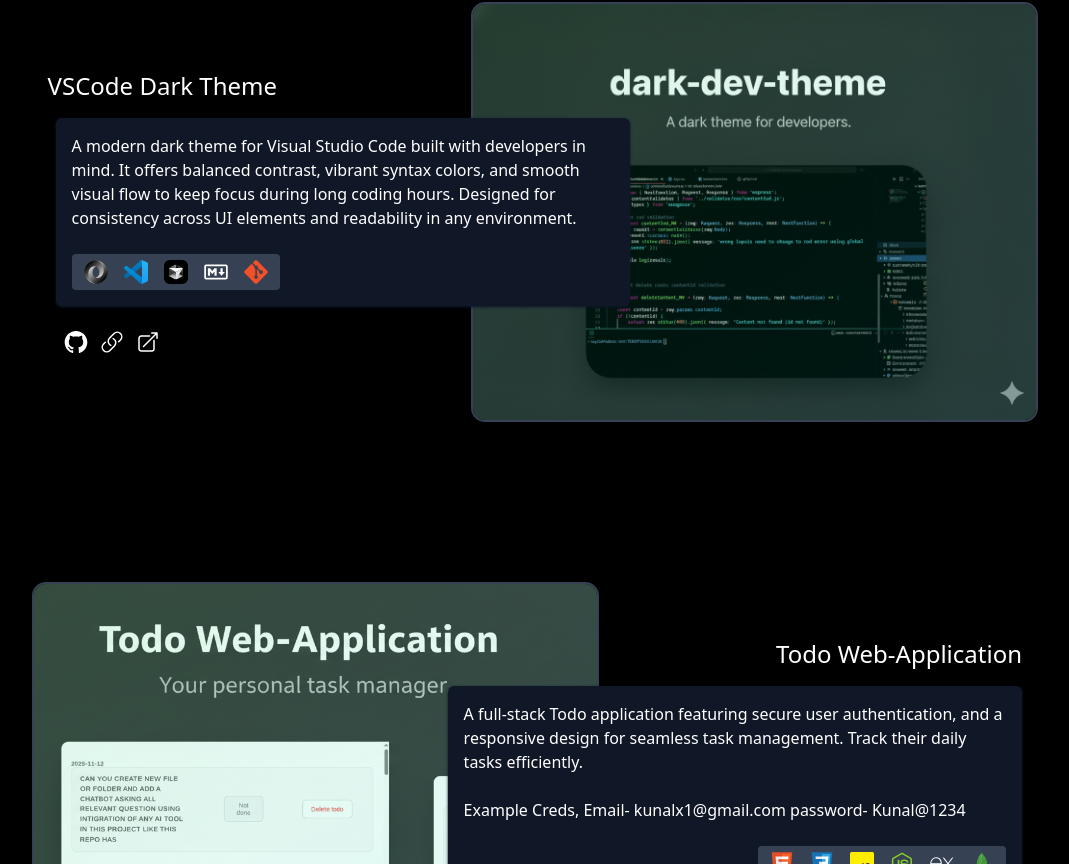
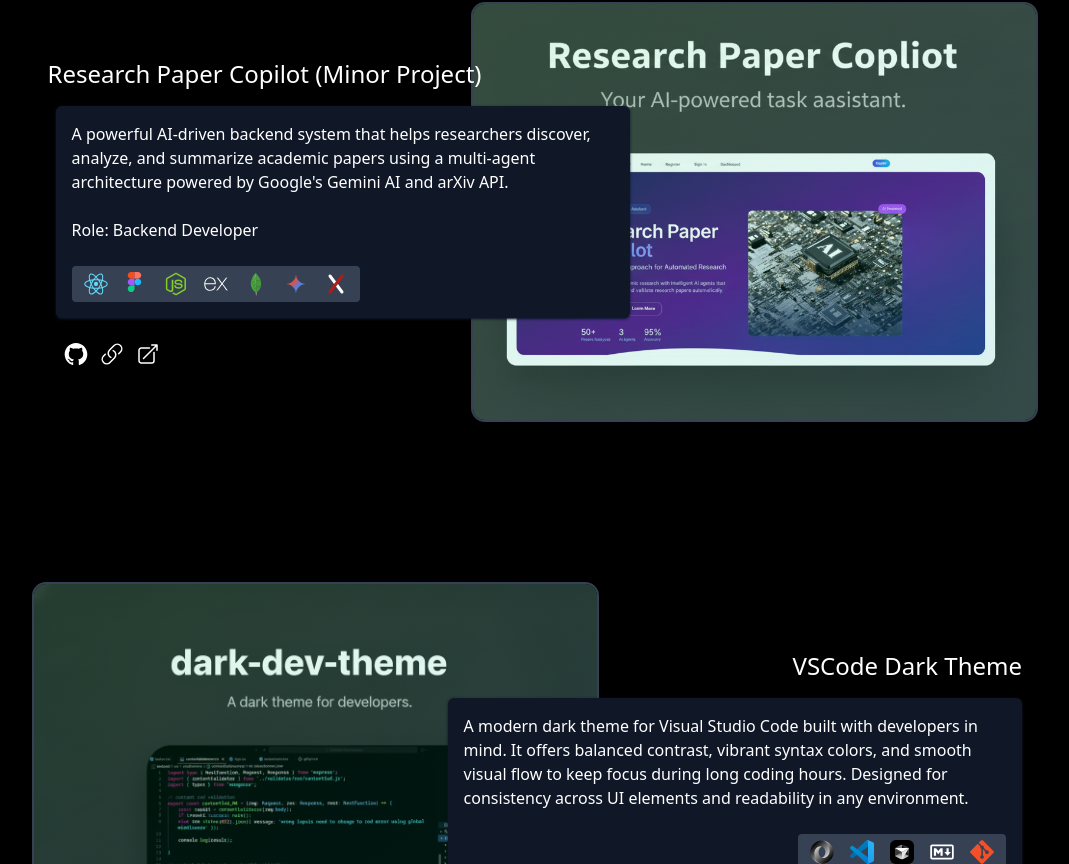
Before and after one commit to kunal-rathore-111/Portfolio_React-v1, a React (Vite) app: page / in a window 1280 px wide. Shown: the part 1836-2700 px from the top of the page, without its empty margins (146-1215 px from the left). Built offline with nearby package versions, Linux system fonts and the light colour scheme.

Commit message:
Added minor project in Project Sections and also fixed the bug in navigating to home from error page

```diff
--- /dev/null
+++ b/src/assets/icons/technologies/Arxiv.jsx
@@ -0,0 +1,27 @@
+const Arxiv = () => {
+    return (
+        <svg
+            xmlns="http://www.w3.org/2000/svg"
+            viewBox="0 0 24 24"
+            fill="none"
+            className="w-full h-full"
+        >
+            {/* Backslash - White */}
+            <path
+                d="M6 4L18 20"
+                stroke="#FFFFFF"
+                strokeWidth="3"
+                strokeLinecap="round"
+            />
+            {/* Forward slash - Red */}
+            <path
+                d="M18 4L6 20"
+                stroke="#B31B1B"
+                strokeWidth="3"
+                strokeLinecap="round"
+            />
+        </svg>
+    );
+};
+
+export default Arxiv;
--- /dev/null
+++ b/src/assets/icons/technologies/Gemini.jsx
@@ -0,0 +1,25 @@
+const Gemini = () => {
+    return (
+        <svg
+            xmlns="http://www.w3.org/2000/svg"
+            viewBox="0 0 24 24"
+            fill="none"
+            className="w-full h-full"
+        >
+            <defs>
+                <linearGradient id="geminiGradient" x1="0%" y1="0%" x2="100%" y2="100%">
+                    <stop offset="0%" style={{ stopColor: '#F9BB06', stopOpacity: 1 }} /> {/* Yellow */}
+                    <stop offset="35%" style={{ stopColor: '#E84D3D', stopOpacity: 1 }} /> {/* Red */}
+                    <stop offset="65%" style={{ stopColor: '#4285F4', stopOpacity: 1 }} /> {/* Blue */}
+                    <stop offset="100%" style={{ stopColor: '#34A853', stopOpacity: 1 }} /> {/* Green */}
+                </linearGradient>
+            </defs>
+            <path
+                fill="url(#geminiGradient)"
+                d="M12 2C12 7.5 16.5 12 22 12C16.5 12 12 16.5 12 22C12 16.5 7.5 12 2 12C7.5 12 12 7.5 12 2Z"
+            />
+        </svg>
+    );
+};
+
+export default Gemini;
--- a/src/components/Main-Pages/ErrorPage.jsx
+++ b/src/components/Main-Pages/ErrorPage.jsx
@@ -6,10 +6,10 @@ export const ErrorPage = () => {
 
     const navigate = useNavigate();
     function navigateFunc() {
-        navigate('/home')
+        navigate('/')
     }
 
-    return <div className="dark:text-white dark:bg-black w-[95%] h-full flex items-center justify-center">
+    return <div className="dark:text-white dark:bg-black w-[95%] min-h-screen flex items-center justify-center">
         <div className="p-2 flex flex-col items-center gap-6">
             <span className="text-6xl">404</span>
             <span className="text-4xl">Page not found</span>
--- a/src/components/Main-Pages/Projects.jsx
+++ b/src/components/Main-Pages/Projects.jsx
@@ -1,6 +1,7 @@
-import themepng from "../../assets/projects/theme.png"
-import expensifypng from "../../assets/projects/expensify.png"
-import todopng from "../../assets/projects/todo.png"
+import researchProjectPng from "../../assets/projects/researchPaperCopilot.png"
+import themeProjectPng from "../../assets/projects/theme.png"
+import expnesifyProjectPng from "../../assets/projects/expensify.png"
+import todoProjectPng from "../../assets/projects/todo.png"
 
 import TypeScript from "../../assets/icons/technologies/TypeScript";
 import React from "../../assets/icons/technologies/React";
@@ -18,6 +19,8 @@ import Cursor from '../../assets/icons/technologies/Cursor';
 import JavaScript from "@/assets/icons/technologies/JS";
 import HTML from "@/assets/icons/technologies/HTML";
 import CSS from "@/assets/icons/technologies/CSS";
+import Gemini from "@/assets/icons/technologies/Gemini";
+import Arxiv from "@/assets/icons/technologies/Arxiv";
 
 import Readmore from "../../assets/icons/technologies/Readmore";
 import LinkIcon from "../../assets/icons/technologies/Link"
@@ -33,6 +36,25 @@ import Npm from "@/assets/icons/technologies/Npm";
 
 export const ProjectsData = [
     {
+        topicName: "Research Paper Copilot (Minor Project)",
+        discription: `A powerful AI-driven backend system that helps researchers discover, analyze, and summarize academic papers using a multi-agent architecture powered by Google's Gemini AI and arXiv API.`,
+        icons: [
+            { React },
+            { Figma },
+            { NodeJs },
+            { ExpressJs },
+            { MongoDB },
+            { Gemini },
+            { Arxiv },
+        ],
+        extras: `
+                Role: Backend Developer`,
+        github: "https://github.com/kunal-rathore-111/MINOR_PROJECT",
+        deployLink: "https://minor-deploy-64gx.vercel.app",
+        readmore: "will add later",
+        image: researchProjectPng,
+    },
+    {
         topicName: "VSCode Dark Theme",
         discription: `A modern dark theme for Visual Studio Code built with developers in mind. It offers balanced contrast, vibrant syntax colors, and smooth visual flow to keep focus during long coding hours. Designed for consistency across UI elements and readability in any environment.`,
         icons: [
@@ -45,14 +67,16 @@ export const ProjectsData = [
         github: "https://github.com/kunal-rathore-111/dark-dev-theme.git",
         deployLink: "https://marketplace.visualstudio.com/items?itemName=KunalRathore.kunal-dark-dev-theme",
         readmore: "will add later",
-        image: themepng,
+        image: themeProjectPng,
     },
 
     {
         topicName: "Todo Web-Application",
-        discription: `A full-stack Todo application featuring secure user authentication, and a responsive design for seamless task management. Track their daily tasks efficiently.
-
-        Example Creds, Email- kunalx1@gmail.com password- Kunal@1234`,
+        discription: `A full-stack Todo application featuring secure user authentication, and a responsive design for seamless task management. Track their daily tasks efficiently.`,
+        extras: `
+        Demo Creds,
+        Email- kunalx1@gmail.com,
+                 Password- Kunal@1234`,
         icons: [
             { HTML },
             { CSS },
@@ -60,26 +84,29 @@ export const ProjectsData = [
             { NodeJs },
             { ExpressJs },
             { MongoDB },
+            { Postman },
         ],
         github: `https://github.com/kunal-rathore-111/Todo_Project`,
         deployLink: `https://todo-project-kohl.vercel.app/`,
         readmore: "will add later",
-        image: todopng,
+        image: todoProjectPng,
     },
     {
         topicName: "Expensify - Expense Tracker Application",
         discription: `A comprehensive full-stack expense tracking application designed to help users manage their finances effectively. Featured with a robust backend API and an intuitive frontend interface to help users organize and monitor their expenses efficiently.`,
         icons: [
+            { Npm },
             { React },
-            { JavaScript },
             { NodeJs },
             { ExpressJs },
             { MongoDB },
+            { Postman },
         ],
+
         github: `https://github.com/kunal-rathore-111/Expensify_Update_Project-2`,
-        deployLink: `https://expensify-update-project-2.vercel.app`,
+        deployLink: `https://expensify-update-project-2-frontend.vercel.app`,
         readmore: "will add later",
-        image: expensifypng,
+        image: expnesifyProjectPng,
     },
 
 ]
@@ -102,7 +129,6 @@ export const ProjectsPage = () => {
 }
 
 
-/* creating two comps left and right tried to do with one using the conditional tailwind but will became very messy so the idea is to create two comps other is copy of first just little changes in positions and reder conditionally in the Projects Page */
 const ProjectInfoDiv = () => {
     const { index } = useProject();
     return (
@@ -145,11 +171,13 @@ const ProjectDiscriptionDiv = () => {
     const { props, index } = useProject();
     return <div className={`flex flex-col ${index ? "items-end" : "items-start"} gap-6 ml-2`}>
 
-        < div className={`bg-green-400 dark:bg-gray-900 shadow-sm shadow-slate-900 rounded-sm p-4 flex flex-col ${index ? "items-end" : "items-start"} gap-6 `}  >
+        <div className={`bg-green-400 dark:bg-gray-900 shadow-sm shadow-slate-900 rounded-sm p-4 flex flex-col ${index ? "items-end" : "items-start"} gap-6 `}  >
 
-            <p className="whitespace-pre-line">{props?.discription}</p>
-
-            < TechnologyIcons />
+            <p>{props?.discription}
+                {/* extras like the demo email, role and all */}
+                {props?.extras ? <p className="whitespace-pre-line">{props.extras}</p> : ""}
+            </p>
+            <TechnologyIcons />
 
         </div >
         <LinksForMoreDiv />
```
Also changed, not shown: src/assets/projects/researchPaperCopilot.png (added), 1 other file (tests, documents, lock files or other folders).
